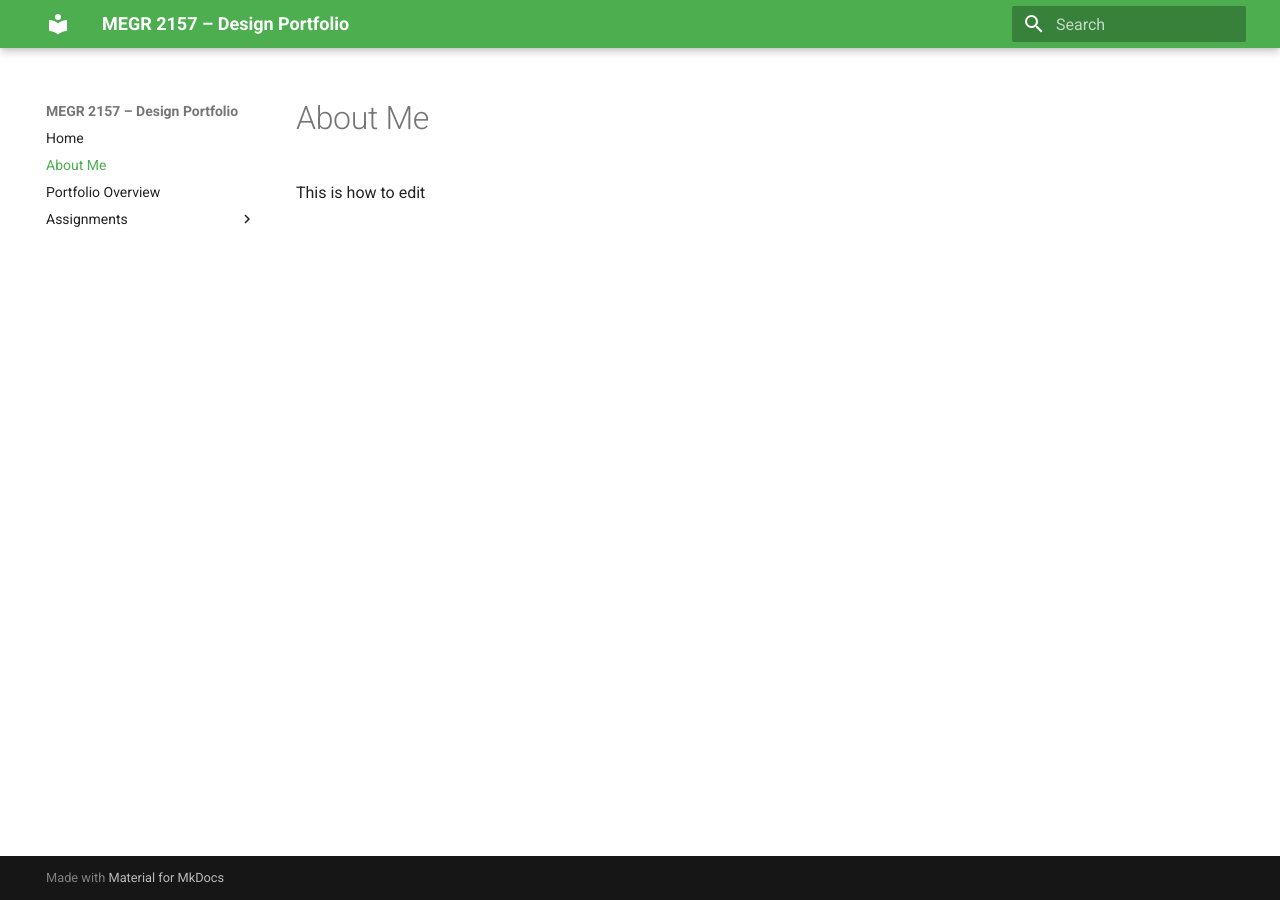
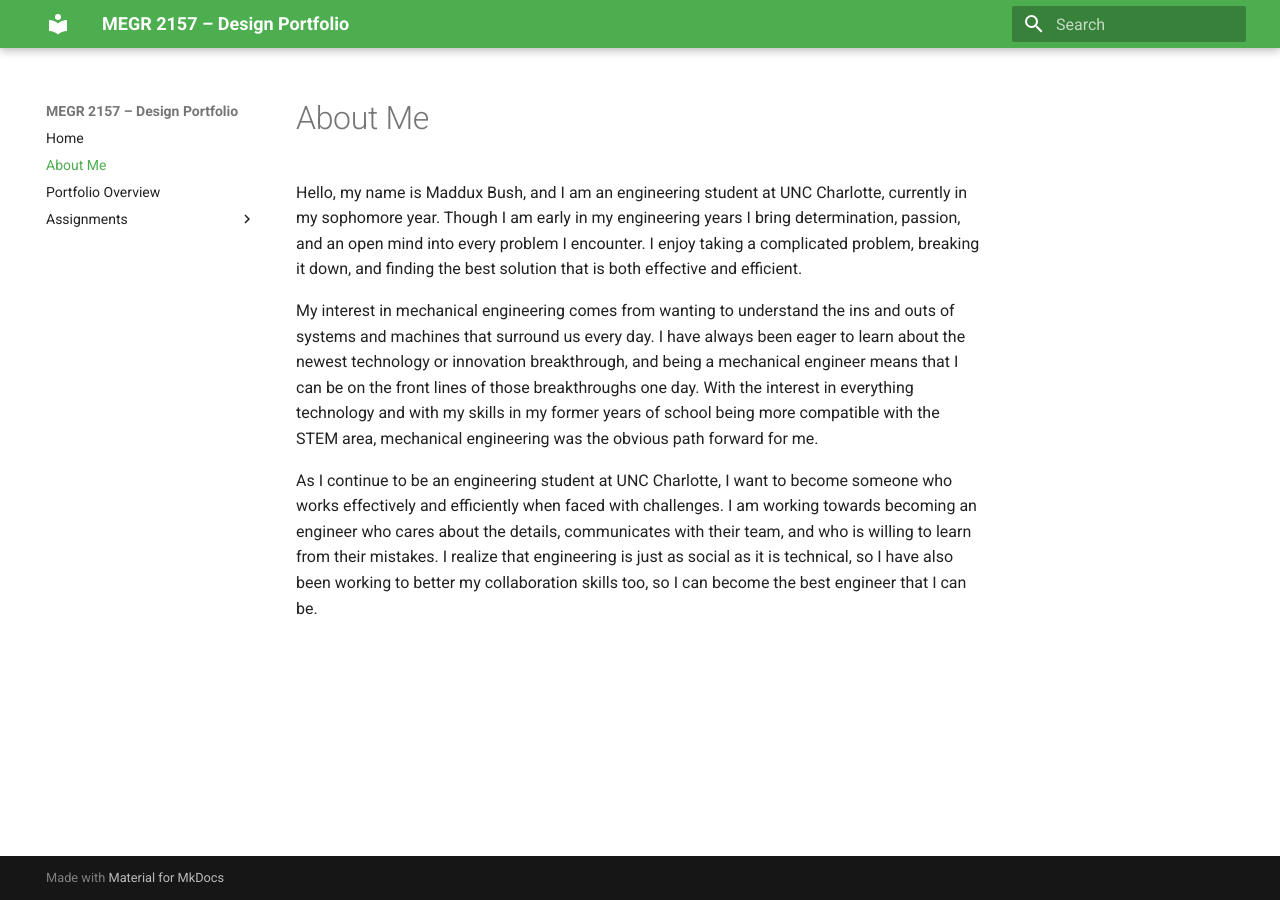
Before and after one commit to MadduxBush/megr2157-portfolio, an MkDocs documentation site: the page built from docs/aboutme/index.md, in a window 1280 px wide. Built offline with MkDocs 1.6.1 and Material for MkDocs 9.7.7, drawn with Linux system fonts in a browser that asks for light colours.

Commit message:
Update About Me section with personal background
Added personal introduction and motivations for studying mechanical engineering.

```diff
--- a/docs/aboutme/index.md
+++ b/docs/aboutme/index.md
@@ -1,2 +1,7 @@
 #About Me
-This is how to edit
+
+Hello, my name is Maddux Bush, and I am an engineering student at UNC Charlotte, currently in my sophomore year. Though I am early in my engineering years I bring determination, passion, and an open mind into every problem I encounter. I enjoy taking a complicated problem, breaking it down, and finding the best solution that is both effective and efficient.
+
+My interest in mechanical engineering comes from wanting to understand the ins and outs of systems and machines that surround us every day. I have always been eager to learn about the newest technology or innovation breakthrough, and being a mechanical engineer means that I can be on the front lines of those breakthroughs one day. With the interest in everything technology and with my skills in my former years of school being more compatible with the STEM area, mechanical engineering was the obvious path forward for me.
+
+As I continue to be an engineering student at UNC Charlotte, I want to become someone who works effectively and efficiently when faced with challenges. I am working towards becoming an engineer who cares about the details, communicates with their team, and who is willing to learn from their mistakes. I realize that engineering is just as social as it is technical, so I have also been working to better my collaboration skills too, so I can become the best engineer that I can be.
```
